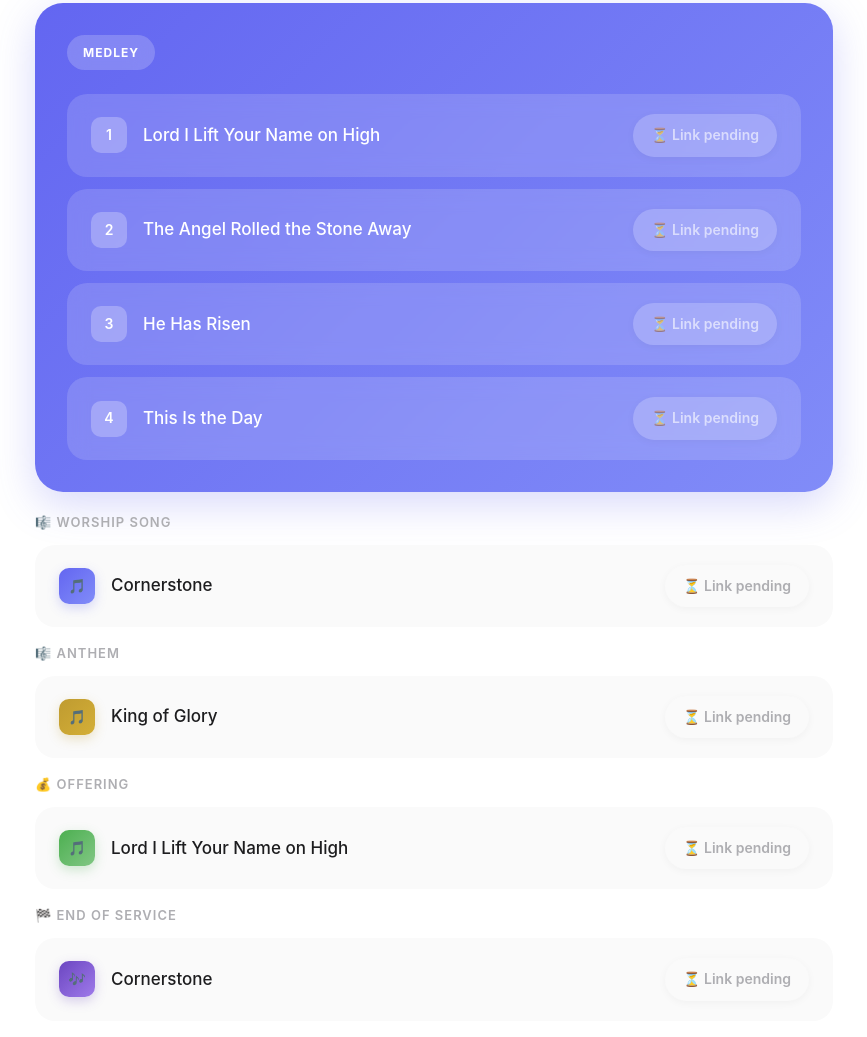
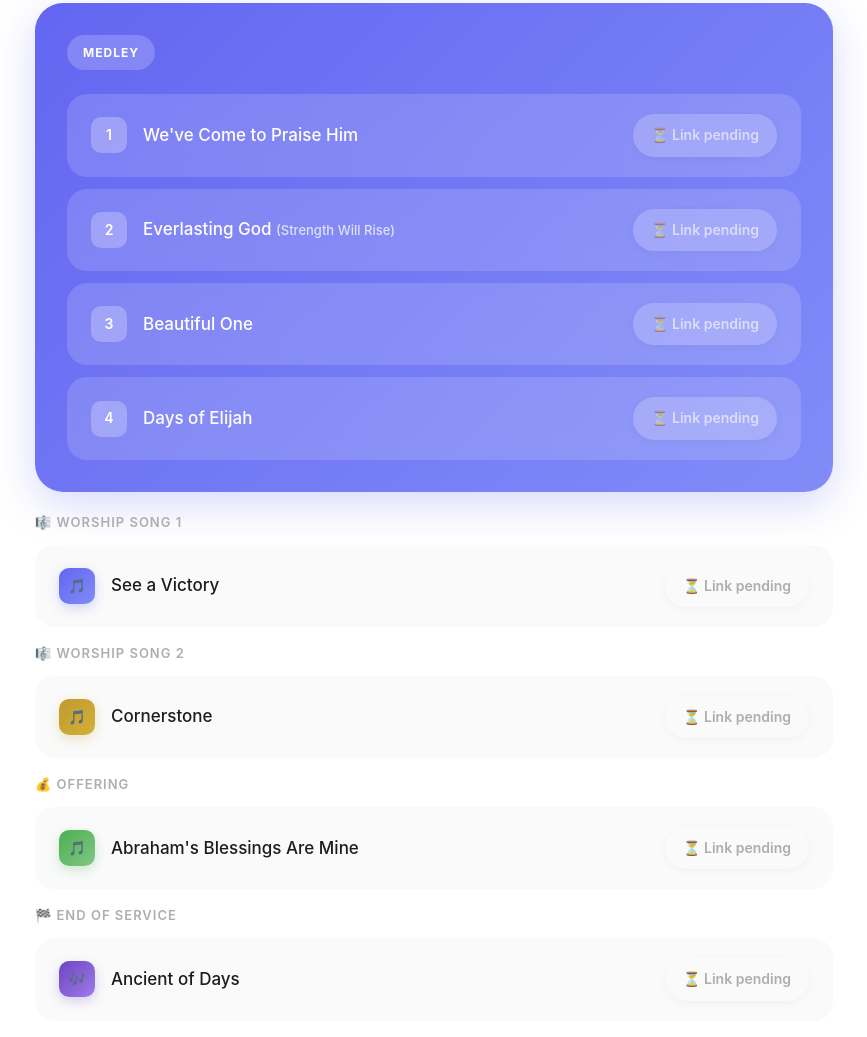
Before and after one commit to altitudeaico/calvarymedia, a plain HTML site: page media-briefing-12-apr-2026.html in a window 1280 px wide. Shown: the part 2315-3352 px from the top of the page, without its empty margins (206-1073 px from the left). Drawn offline with nearby package versions, Linux system fonts and the light colour scheme.

Commit message:
12 Apr 2026: Add worship songs list

```diff
--- a/media-briefing-12-apr-2026.html
+++ b/media-briefing-12-apr-2026.html
@@ -837,53 +837,53 @@
                     <div class="song-card">
                         <div class="song-info">
                             <div class="song-number">1</div>
-                            <div class="song-title">Lord I Lift Your Name on High</div>
+                            <div class="song-title">We've Come to Praise Him</div>
                         </div>
                         <span class="download-btn pending">⏳ Link pending</span>
                     </div>
                     <div class="song-card">
                         <div class="song-info">
                             <div class="song-number">2</div>
-                            <div class="song-title">The Angel Rolled the Stone Away</div>
+                            <div class="song-title">Everlasting God <span style="font-size:13px;opacity:0.75;">(Strength Will Rise)</span></div>
                         </div>
                         <span class="download-btn pending">⏳ Link pending</span>
                     </div>
                     <div class="song-card">
                         <div class="song-info">
                             <div class="song-number">3</div>
-                            <div class="song-title">He Has Risen</div>
+                            <div class="song-title">Beautiful One</div>
                         </div>
                         <span class="download-btn pending">⏳ Link pending</span>
                     </div>
                     <div class="song-card">
                         <div class="song-info">
                             <div class="song-number">4</div>
-                            <div class="song-title">This Is the Day</div>
+                            <div class="song-title">Days of Elijah</div>
                         </div>
                         <span class="download-btn pending">⏳ Link pending</span>
                     </div>
                 </div>
             </div>
 
-            <!-- Cornerstone -->
+            <!-- See a Victory -->
             <div style="margin-top: 8px; margin-bottom: 16px;">
-                <p style="font-size: 13px; font-weight: 600; text-transform: uppercase; letter-spacing: 1px; color: var(--text-tertiary); margin-bottom: 12px;">🎼 Worship Song</p>
+                <p style="font-size: 13px; font-weight: 600; text-transform: uppercase; letter-spacing: 1px; color: var(--text-tertiary); margin-bottom: 12px;">🎼 Worship Song 1</p>
                 <div class="song-card">
                     <div class="song-info">
                         <div class="song-number" style="background: linear-gradient(135deg, #6366F1, #818CF8); box-shadow: 0 4px 12px rgba(99,102,241,0.25);">🎵</div>
-                        <div class="song-title">Cornerstone</div>
+                        <div class="song-title">See a Victory</div>
                     </div>
                     <span class="download-btn pending">⏳ Link pending</span>
                 </div>
             </div>
 
-            <!-- King of Glory -->
+            <!-- Cornerstone -->
             <div style="margin-top: 8px; margin-bottom: 16px;">
-                <p style="font-size: 13px; font-weight: 600; text-transform: uppercase; letter-spacing: 1px; color: var(--text-tertiary); margin-bottom: 12px;">🎼 Anthem</p>
+                <p style="font-size: 13px; font-weight: 600; text-transform: uppercase; letter-spacing: 1px; color: var(--text-tertiary); margin-bottom: 12px;">🎼 Worship Song 2</p>
                 <div class="song-card">
                     <div class="song-info">
                         <div class="song-number" style="background: linear-gradient(135deg, #BF9B30, #D4AF37); box-shadow: 0 4px 12px rgba(191,155,48,0.25);">🎵</div>
-                        <div class="song-title">King of Glory</div>
+                        <div class="song-title">Cornerstone</div>
                     </div>
                     <span class="download-btn pending">⏳ Link pending</span>
                 </div>
@@ -895,7 +895,7 @@
                 <div class="song-card">
                     <div class="song-info">
                         <div class="song-number" style="background: linear-gradient(135deg, #4CAF50, #81C784); box-shadow: 0 4px 12px rgba(76,175,80,0.25);">🎵</div>
-                        <div class="song-title">Lord I Lift Your Name on High</div>
+                        <div class="song-title">Abraham's Blessings Are Mine</div>
                     </div>
                     <span class="download-btn pending">⏳ Link pending</span>
                 </div>
@@ -907,7 +907,7 @@
                 <div class="song-card">
                     <div class="song-info">
                         <div class="song-number" style="background: linear-gradient(135deg, #6B46C1, #9F7AEA); box-shadow: 0 4px 12px rgba(107,70,193,0.25);">🎶</div>
-                        <div class="song-title">Cornerstone</div>
+                        <div class="song-title">Ancient of Days</div>
                     </div>
                     <span class="download-btn pending">⏳ Link pending</span>
                 </div>
@@ -1006,15 +1006,15 @@ Let the earth hear His voice</pre>
                 </div>
                 <div class="checklist-row">
                     <div class="checklist-checkbox"></div>
-                    <div class="checklist-label">All worship song lyrics downloaded and extracted</div>
+                    <div class="checklist-label">All worship song lyrics downloaded — 4-song medley + See a Victory + Cornerstone</div>
                 </div>
                 <div class="checklist-row">
                     <div class="checklist-checkbox"></div>
-                    <div class="checklist-label">Offering song ready</div>
+                    <div class="checklist-label">Offering song ready — Abraham's Blessings Are Mine</div>
                 </div>
                 <div class="checklist-row">
                     <div class="checklist-checkbox"></div>
-                    <div class="checklist-label">End of service song ready</div>
+                    <div class="checklist-label">End of service song ready — Ancient of Days</div>
                 </div>
                 <div class="checklist-row">
                     <div class="checklist-checkbox"></div>
```
